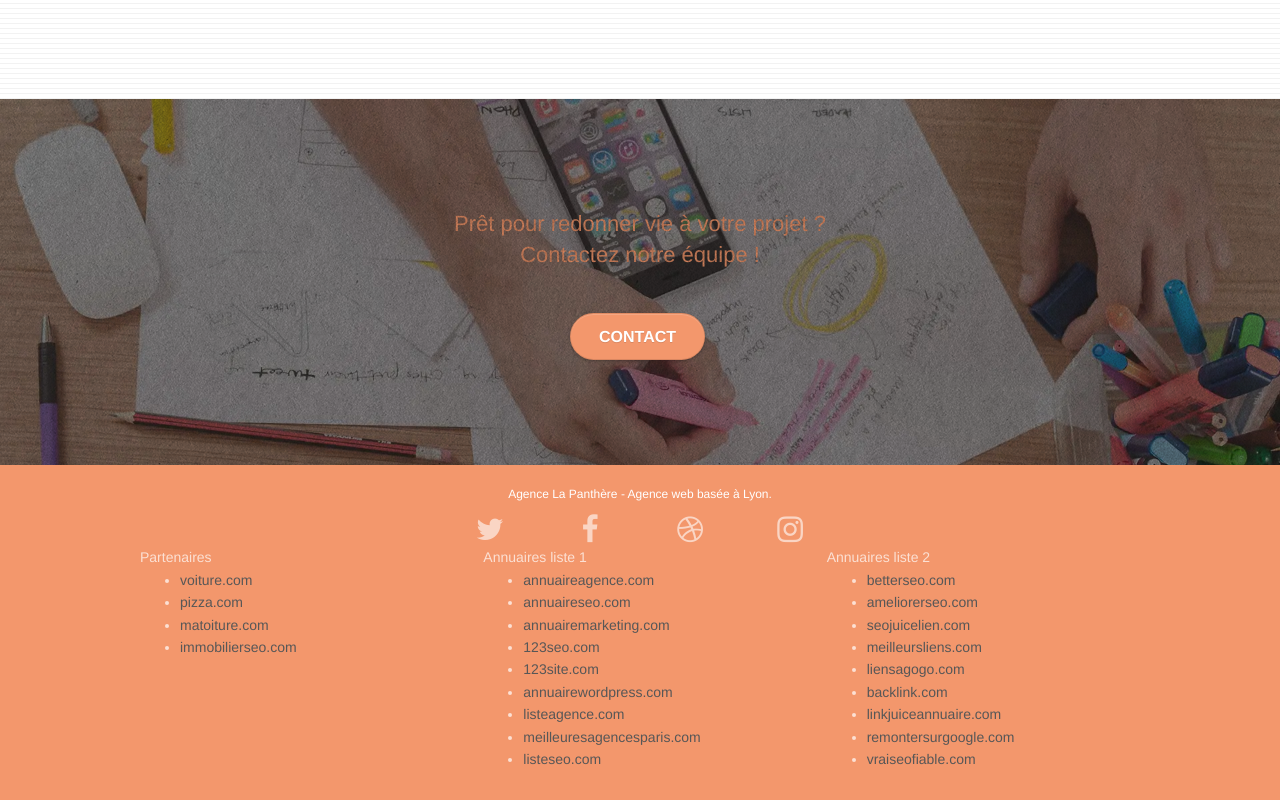
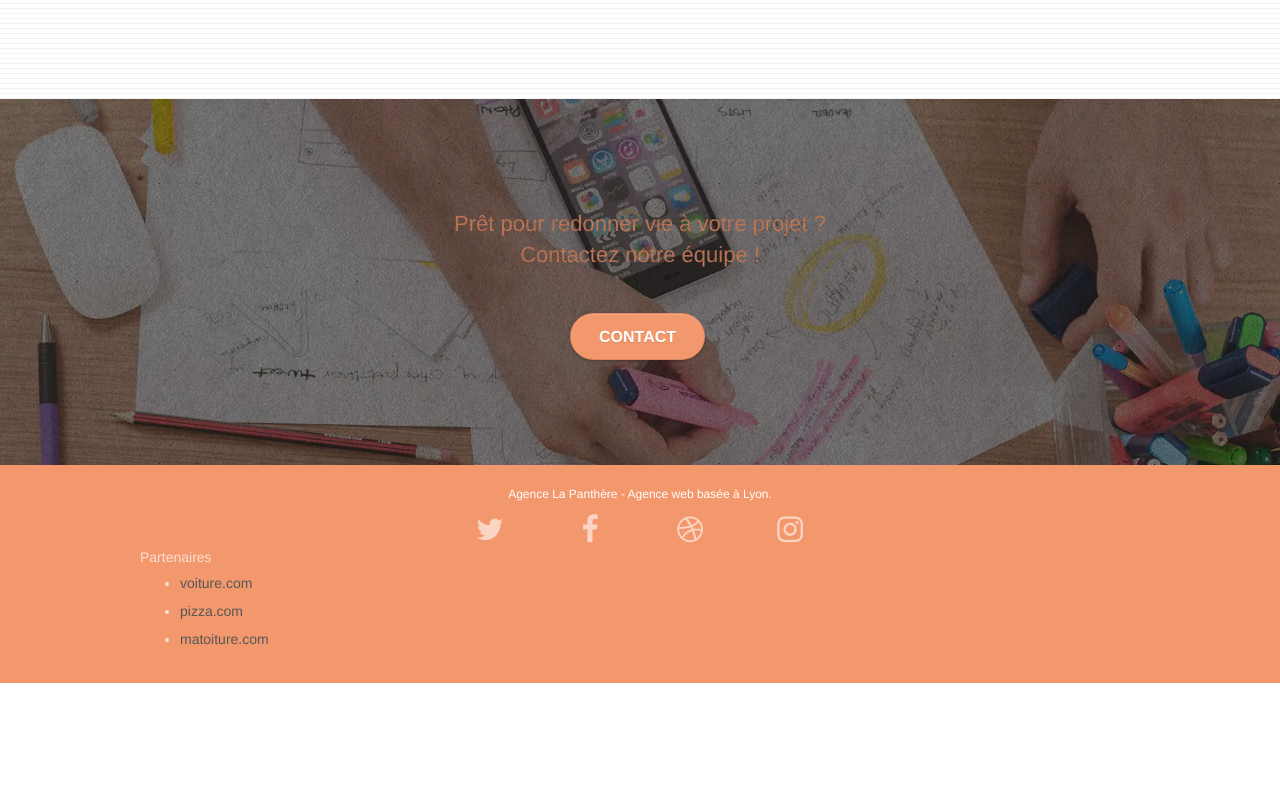
Before and after one commit to PierreEtrillard/la-panthere, a website: page index.html in a window 1280 px wide. Shown: the part 2958-3758 px from the top of the page. After the commit the page ends 3641 px from the top, so only its background shows below. Drawn offline with Linux system fonts and the light colour scheme.

Commit message:
supression des liens factices ou inaproprier ajustement de la taille des restant (évaluation SEO à100%)

```diff
--- a/index.html
+++ b/index.html
@@ -269,39 +269,10 @@
 					<div class="col-sm-4">
 						Partenaires
 							<ul>
-								<li><a href="voiture.com">voiture.com</a></li>
-								<li><a href="pizza.com">pizza.com</a></li>
-								<li><a href="matoiture.com">matoiture.com</a></li>
-								<li><a href="immobilierseo.com">immobilierseo.com</a></li>
+								<li><a class="FooterLinks" href="voiture.com">voiture.com</a></li>
+								<li><a class="FooterLinks" href="pizza.com">pizza.com</a></li>
+								<li><a class="FooterLinks" href="matoiture.com">matoiture.com</a></li>
 							</ul>
-					</div>
-					<div class="col-sm-4">
-						Annuaires liste 1
-						<ul>
-							<li><a href="annuaireagence.com">annuaireagence.com</a></li>
-							<li><a href="annuaireseo.com">annuaireseo.com</a></li>
-							<li><a href="annuairemarketing.com">annuairemarketing.com</a></li>
-							<li><a href="123seoture.com">123seo.com</a></li>
-							<li><a href="123site.com">123site.com</a></li>
-							<li><a href="annuairewordpress.com">annuairewordpress.com</a></li>
-							<li><a href="listeagence.com">listeagence.com</a></li>
-							<li><a href="meilleuresagencesparis.com">meilleuresagencesparis.com</a></li>
-							<li><a href="listeseo.com">listeseo.com</a></li>
-						</ul>
-					</div>
-					<div class="col-sm-4">
-						Annuaires liste 2
-						<ul>
-							<li><a href="betterseo.com">betterseo.com</a></li>
-							<li><a href="ameliorerseo.com">ameliorerseo.com</a></li>
-							<li><a href="seojuicelien.com">seojuicelien.com</a></li>
-							<li><a href="meilleursliens.com">meilleursliens.com</a></li>
-							<li><a href="liensagogo.com">liensagogo.com</a></li>
-							<li><a href="backlink.com">backlink.com</a></li>
-							<li><a href="linkjuiceannuaire.com">linkjuiceannuaire.com</a></li>
-							<li><a href="remontersurgoogle.com">remontersurgoogle.com</a></li>
-							<li><a href="vraiseofiable.com">vraiseofiable.com</a></li>
-						</ul>
 					</div>
 				</div>
 			</div>
--- a/style.css
+++ b/style.css
@@ -1018,7 +1018,9 @@ h4 {
         height: 320px;
     }
 }
-
+.FooterLinks {
+    line-height: 2;
+}
 @media (max-width: 400px) {
     .bloc {
         padding-left: 0;
```
Also changed, not shown: page2.html (+7 -21 lines).
